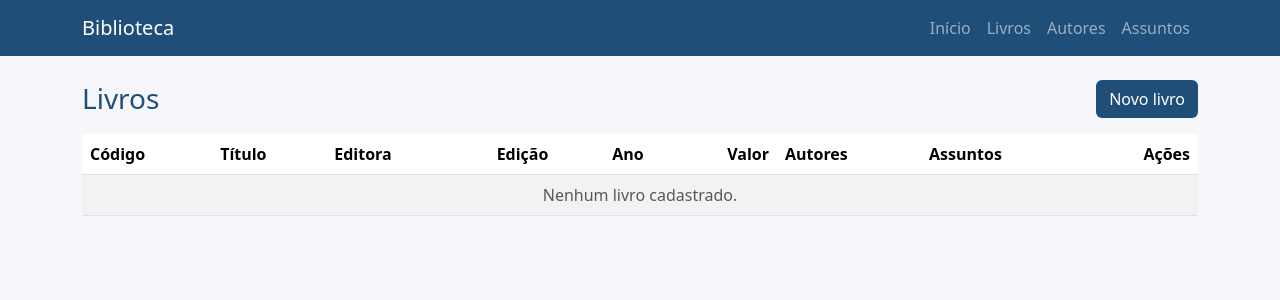
After one commit to MMacedoS/biblioteca, a Symfony app: template templates/livro/index.html.twig in a window 1280 px wide. The commit adds this page. Shown: the top 300 px of the page. Run offline with Twig, Linux system fonts and the light colour scheme; the template is opened without the code that fills it, so the values that code supplies are empty; some libraries are stand-ins or nearby versions.

Commit message:
feat: adicionando CRUD de livros com formatação de moeda e seleção de autores e assuntos

```diff
--- a/templates/base.html.twig
+++ b/templates/base.html.twig
@@ -18,6 +18,7 @@
             <div class="collapse navbar-collapse" id="menu">
                 <ul class="navbar-nav ms-auto">
                     <li class="nav-item"><a class="nav-link" href="{{ path('app_home') }}">Início</a></li>
+                    <li class="nav-item"><a class="nav-link" href="{{ path('livro_index') }}">Livros</a></li>
                     <li class="nav-item"><a class="nav-link" href="{{ path('autor_index') }}">Autores</a></li>
                     <li class="nav-item"><a class="nav-link" href="{{ path('assunto_index') }}">Assuntos</a></li>
                 </ul>
--- a/templates/home/index.html.twig
+++ b/templates/home/index.html.twig
@@ -11,6 +11,7 @@
                 <div class="card-body">
                     <h2 class="h5 card-title">Livros</h2>
                     <p class="card-text text-muted">Cadastro de livros, com autores e assuntos.</p>
+                    <a href="{{ path('livro_index') }}" class="btn btn-app btn-sm">Acessar</a>
                 </div>
             </div>
         </div>
--- /dev/null
+++ b/templates/livro/index.html.twig
@@ -0,0 +1,55 @@
+{% extends 'base.html.twig' %}
+
+{% block title %}Livros · Biblioteca{% endblock %}
+
+{% block body %}
+    <div class="d-flex justify-content-between align-items-center mb-3">
+        <h1 class="mb-0">Livros</h1>
+        <a href="{{ path('livro_novo') }}" class="btn btn-app">Novo livro</a>
+    </div>
+
+    <div class="table-responsive">
+        <table class="table table-striped table-hover align-middle bg-white">
+            <thead>
+                <tr>
+                    <th>Código</th>
+                    <th>Título</th>
+                    <th>Editora</th>
+                    <th class="text-center">Edição</th>
+                    <th class="text-center">Ano</th>
+                    <th class="text-end">Valor</th>
+                    <th>Autores</th>
+                    <th>Assuntos</th>
+                    <th class="text-end">Ações</th>
+                </tr>
+            </thead>
+            <tbody>
+                {% for livro in livros %}
+                    <tr>
+                        <td>{{ livro.id }}</td>
+                        <td>{{ livro.titulo }}</td>
+                        <td>{{ livro.editora }}</td>
+                        <td class="text-center">{{ livro.edicao }}ª</td>
+                        <td class="text-center">{{ livro.anoPublicacao }}</td>
+                        <td class="text-end text-nowrap">{{ livro.valor|format_currency('BRL') }}</td>
+                        <td>{{ livro.autores|map(a => a.nome)|join(', ') }}</td>
+                        <td>{{ livro.assuntos|map(s => s.descricao)|join(', ')|default('—') }}</td>
+                        <td class="text-end text-nowrap">
+                            <a href="{{ path('livro_editar', {id: livro.id}) }}" class="btn btn-sm btn-outline-secondary">Editar</a>
+                            <form method="post" action="{{ path('livro_excluir', {id: livro.id}) }}" class="d-inline"
+                                    onsubmit="return confirm('Excluir o livro {{ livro.titulo|e('js') }}?');">
+                                <input type="hidden" name="_token" value="{{ csrf_token('excluir_livro_' ~ livro.id) }}">
+                                <button type="submit" class="btn btn-sm btn-outline-danger">Excluir</button>
+                            </form>
+                        </td>
+                    </tr>
+                {% else %}
+                    <tr>
+                        <td colspan="9" class="text-center text-muted">Nenhum livro cadastrado.</td>
+                    </tr>
+                {% endfor %}
+            </tbody>
+        </table>
+
+    </div>
+{% endblock %}
```
Also changed, not shown: src/Controller/LivroController.php (added, +103 -0 lines), src/Repository/Doctrine/LivroRepository.php (+4 -4 lines), templates/livro/form.html.twig (added, +32 -0 lines).
